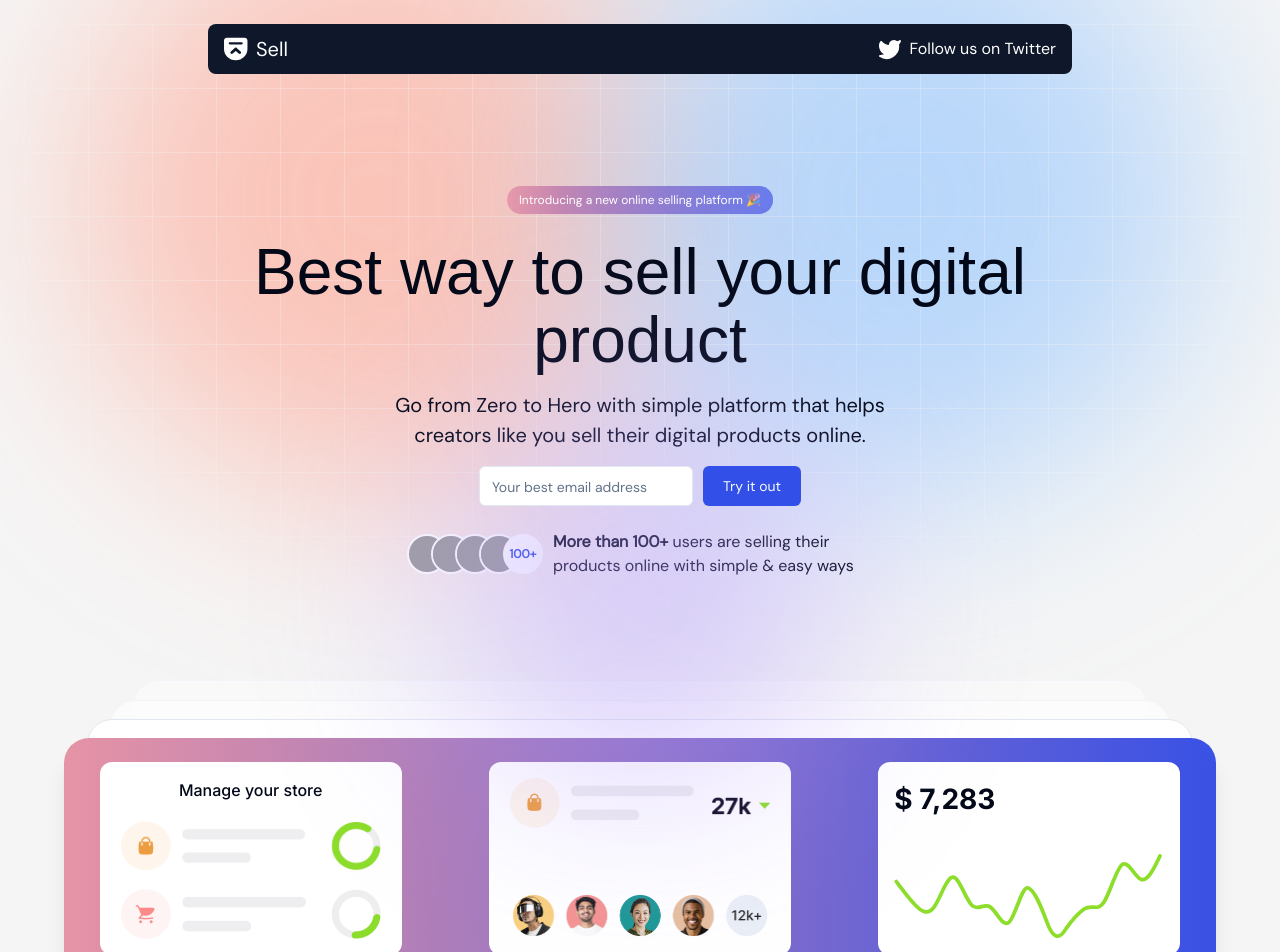
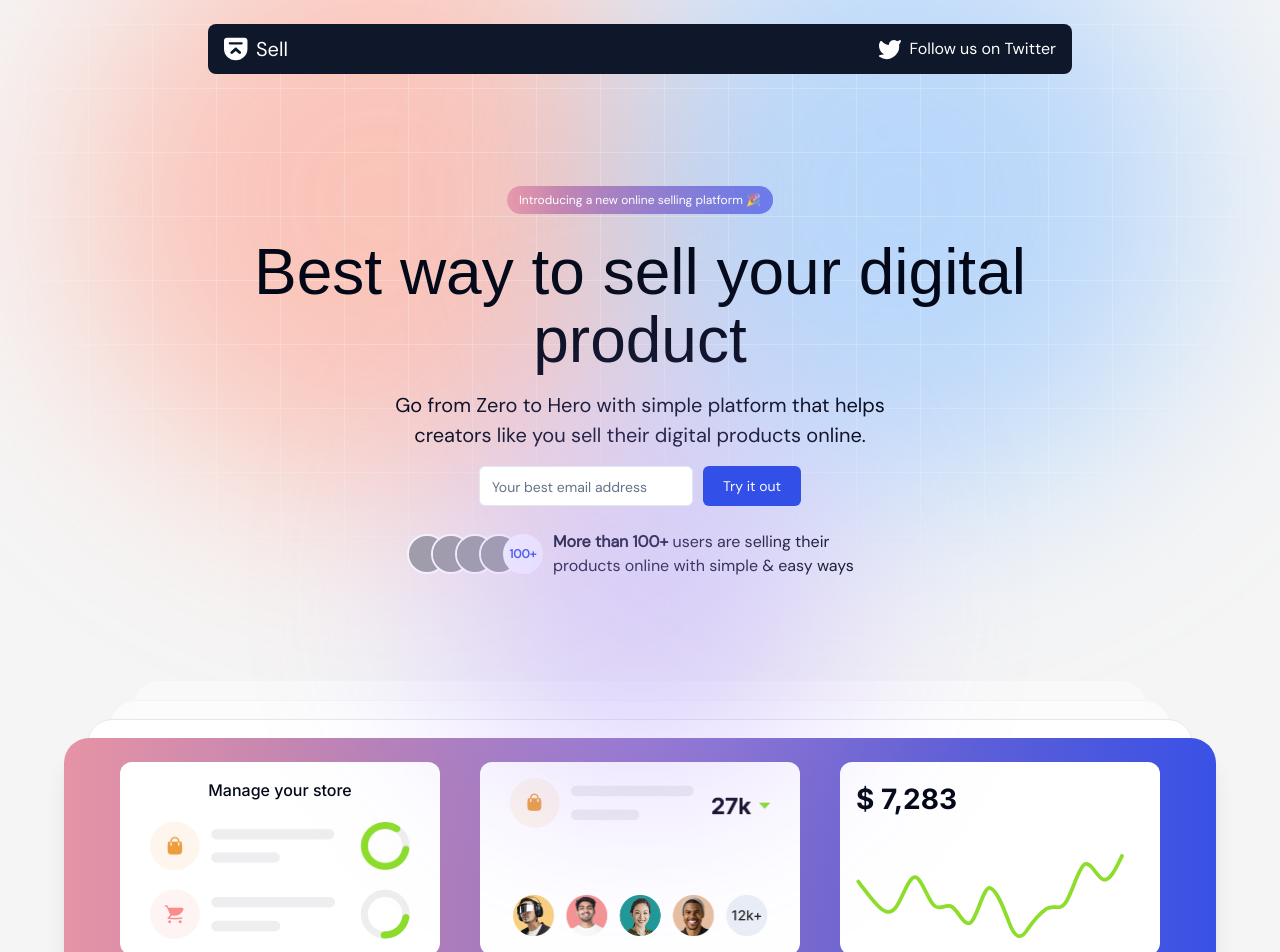
Before and after one commit to SebastienLaurentt/Spikes_Hackathon, a Next.js app: page / in a window 1280 px wide. Shown: the top 952 px of the page. Built offline with nearby package versions, Linux system fonts and the light colour scheme; grey boxes are pictures that could not be loaded; a web font is replaced by a local one.

Commit message:
add carousel on manage

```diff
--- a/components/Sections/Manage.tsx
+++ b/components/Sections/Manage.tsx
@@ -2,7 +2,7 @@
 
 import gsap from "gsap";
 import { ScrollTrigger } from "gsap/ScrollTrigger";
-import { useEffect } from "react";
+import { useEffect, useRef } from "react";
 import DataCard from "../Cards/DataCard";
 import MembersCard from "../Cards/MembersCard";
 import StoreCard from "../Cards/StoreCard";
@@ -11,8 +11,9 @@ import Section from "../Section";
 gsap.registerPlugin(ScrollTrigger);
 
 const Manage = () => {
+  const carouselRef = useRef<HTMLDivElement | null>(null);
+
   useEffect(() => {
-    // Animation GSAP
     const tl = gsap.timeline({
       scrollTrigger: {
         trigger: "#manage-section",
@@ -25,7 +26,6 @@ const Manage = () => {
       { opacity: 1, y: 0, duration: 1, delay: 0.8 }
     );
 
-    // Clean up
     return () => {
       tl.kill();
     };
@@ -35,23 +35,35 @@ const Manage = () => {
     <Section id="manage-section" classname="relative mx-auto">
       {/* Background shapes */}
       <div id="manage-element1" className="opacity-0">
-        <div className="absolute inset-0 z-20 flex  items-center justify-center">
-          <div className="size-[88%] -translate-y-8  rounded-[25px] border border-slate-200 bg-white  xl:size-[96%] xl:-translate-y-6" />
+        <div className="absolute inset-0 z-20 flex items-center justify-center">
+          <div className="size-[88%] -translate-y-8 rounded-[25px] border border-slate-200 bg-white xl:size-[96%] xl:-translate-y-6" />
         </div>
-        <div className="absolute inset-0 z-10 flex  items-center justify-center ">
-          <div className="size-[76%] -translate-y-16 rounded-[25px] border border-slate-100  bg-white/60 md:size-4/5 md:-translate-y-14 xl:size-[92%] xl:-translate-y-12" />
+        <div className="absolute inset-0 z-10 flex items-center justify-center">
+          <div className="size-[76%] -translate-y-16 rounded-[25px] border border-slate-100 bg-white/60 md:size-4/5 md:-translate-y-14 xl:size-[92%] xl:-translate-y-12" />
         </div>
-        <div className="absolute inset-0 z-0 flex  items-center justify-center ">
-          <div className="size-[62%] -translate-y-24 rounded-[25px] border border-slate-100  bg-white/40 md:size-[70%] md:-translate-y-20 xl:size-[88%] xl:translate-y-[-72px]" />
+        <div className="absolute inset-0 z-0 flex items-center justify-center">
+          <div className="size-[62%] -translate-y-24 rounded-[25px] border border-slate-100 bg-white/40 md:size-[70%] md:-translate-y-20 xl:size-[88%] xl:translate-y-[-72px]" />
         </div>
 
         {/* Main content */}
-        <div className="bg-gradient-custom relative z-30 flex items-center gap-4 overflow-hidden rounded-[25px] py-6 shadow-xl md:justify-around">
-          <div className="relative z-40 -ml-8 md:ml-0 ">
-            <StoreCard />
+        <div className="bg-gradient-custom relative z-30 flex items-center  overflow-hidden rounded-[25px] py-6 shadow-xl md:justify-around">
+          <div
+            ref={carouselRef}
+            className="flex overflow-x-auto"
+            style={{ scrollbarWidth: "none" }}
+          >
+            <div className="mx-4 flex space-x-4 md:mx-6 md:space-x-6 lg:mx-0 lg:space-x-10">
+              <div className="w-80 shrink-0">
+                <StoreCard />
+              </div>
+              <div className="w-80 shrink-0">
+                <MembersCard />
+              </div>
+              <div className="w-80 shrink-0">
+                <DataCard />
+              </div>
+            </div>
           </div>
-          <MembersCard />
-          <DataCard />
         </div>
       </div>
     </Section>
--- a/components/Sections/Waitlist.tsx
+++ b/components/Sections/Waitlist.tsx
@@ -17,7 +17,7 @@ const Waitlist = () => {
     const tl = gsap.timeline({
       scrollTrigger: {
         trigger: "#waitlist-section",
-        start: "top center+=250",
+        start: "top center+=300",
       },
     });
     tl.fromTo(
```
